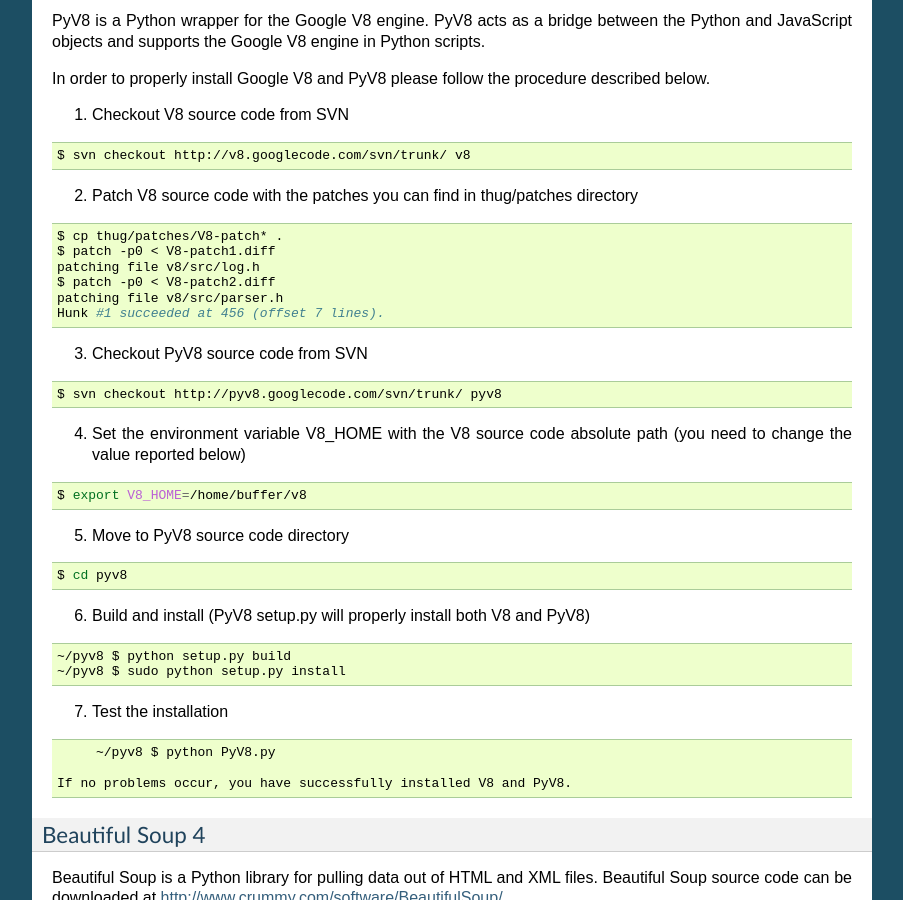
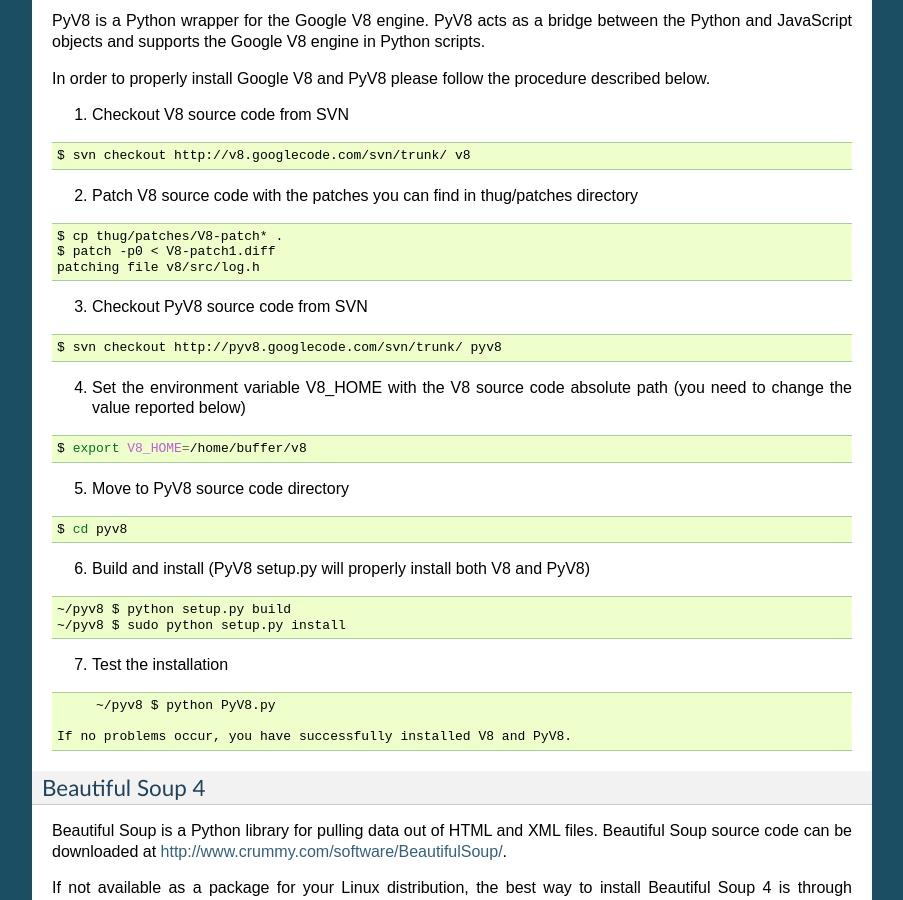
Before and after one commit to buffer/thug, a Sphinx documentation site: the page built from doc/source/build.rst, in a window 1280 px wide and 900 px high, scrolled down 767 px. Shown: the whole window, without its empty margins (198-1101 px from the left). Built offline with Sphinx 7.4.7, drawn with Linux system fonts in a browser that asks for light colours.

Commit message:
Removed V8-patch2.diff (not needed in V8 r12698 and later)

```diff
--- a/doc/source/build.rst
+++ b/doc/source/build.rst
@@ -62,9 +62,6 @@
         $ cp thug/patches/V8-patch* .
         $ patch -p0 < V8-patch1.diff
         patching file v8/src/log.h
-        $ patch -p0 < V8-patch2.diff
-        patching file v8/src/parser.h
-        Hunk #1 succeeded at 456 (offset 7 lines).
 
 3. Checkout PyV8 source code from SVN
 
```
Also changed, not shown: 2 other files.
